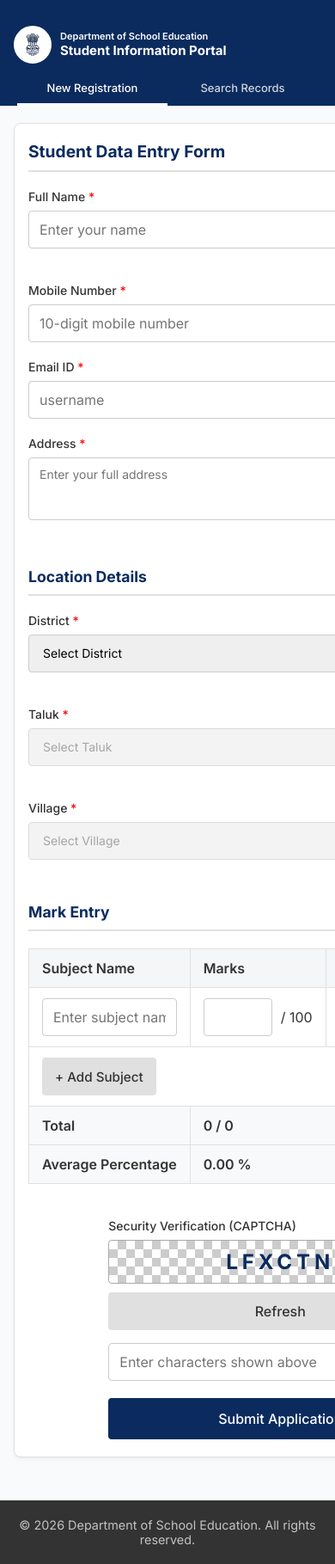
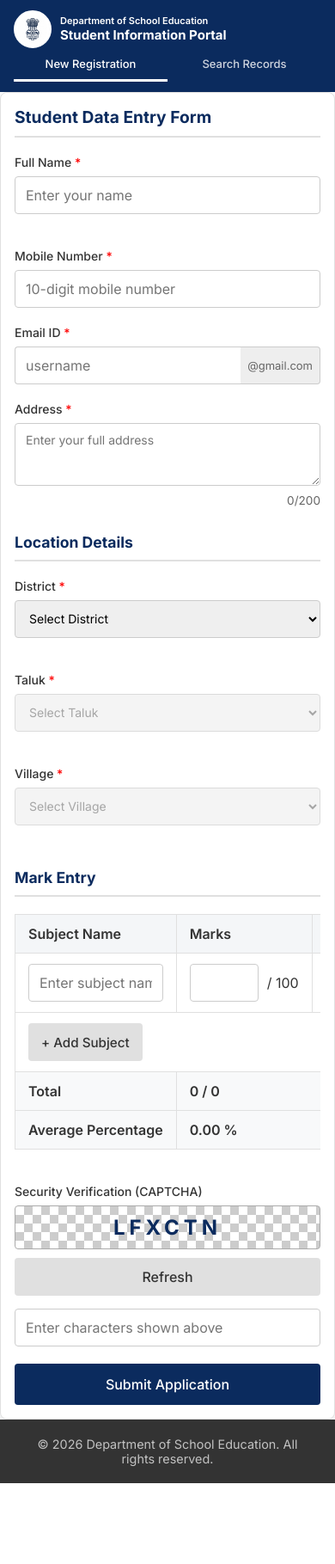
Before and after one commit to harinimano1017-lab/Studentsinformation-, a Flask app: page / in a window 390 px wide; the page is wider, and only the part inside the window is pictured. Shown: that part at 86% size. After the commit the page ends 1725 px from the top of that part, so only its background shows below. Run offline with Flask 3, Linux system fonts and the light colour scheme.

Commit message:
Fix mobile background full width bugs

```diff
--- a/static/css/style.css
+++ b/static/css/style.css
@@ -438,11 +438,16 @@ th {
 
 /* Responsive Design */
 @media (max-width: 600px) {
-    /* General Rules */
-    body {
+    /* FIX 2 - PAGE BACKGROUND */
+    html, body {
+        margin: 0;
+        padding: 0;
+        width: 100%;
+        min-height: 100vh;
         overflow-x: hidden;
     }
 
+    /* General Rules */
     input, select, textarea, button {
         min-height: 44px;
         font-size: 14px;
@@ -458,12 +463,21 @@ th {
     }
 
     /* FIX 1 - HEADER */
+    .gov-header {
+        width: 100%;
+        box-sizing: border-box;
+        background-color: var(--primary-color);
+        margin: 0;
+        padding: 12px 16px;
+    }
+
     .header-content {
         flex-direction: row;
         align-items: center;
         gap: 10px;
-        padding: 10px 16px;
-        margin-bottom: 0;
+        padding: 0;
+        margin: 0;
+        width: 100%;
     }
 
     .national-emblem {
@@ -488,6 +502,11 @@ th {
 
     /* FIX 2 - NAVIGATION TABS */
     .main-nav {
+        width: 100%;
+        box-sizing: border-box;
+        background-color: var(--primary-color);
+        margin: 0;
+        padding: 0;
         overflow-x: hidden;
     }
 
@@ -522,11 +541,19 @@ th {
 
     /* FIX 3 - FORM CONTAINER */
     main.container {
-        padding: 20px 16px;
+        width: 100%;
+        min-height: 100vh;
+        box-sizing: border-box;
+        background-color: #F9FAFB;
+        margin: 0;
+        padding: 0;
     }
 
     .card {
-        padding: 20px 16px;
+        max-width: 860px;
+        margin: 0 auto;
+        padding: 16px;
+        box-sizing: border-box;
     }
 
     /* FIX 4 - EMAIL FIELD */
@@ -595,4 +622,23 @@ th {
         width: 90%;
         padding: 20px;
     }
+
+    .gov-footer {
+        width: 100%;
+        box-sizing: border-box;
+        margin: 0;
+        padding: 20px 16px;
+    }
+
+    /* FIX 7 - SUBMIT BUTTON */
+    .btn-primary {
+        width: 100%;
+        min-height: 48px;
+        font-size: 16px;
+    }
+
+    .modal-content {
+        width: 90%;
+        padding: 20px;
+    }
 }
```
